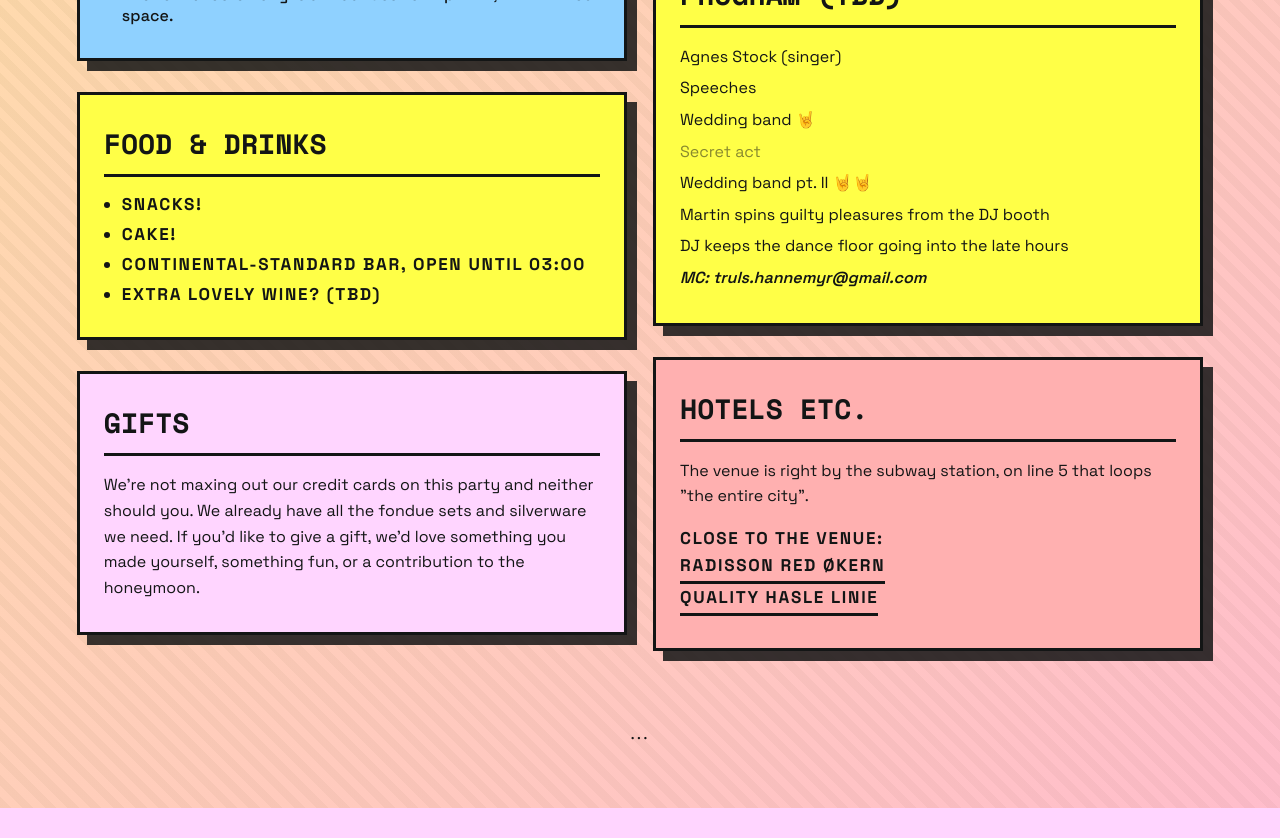
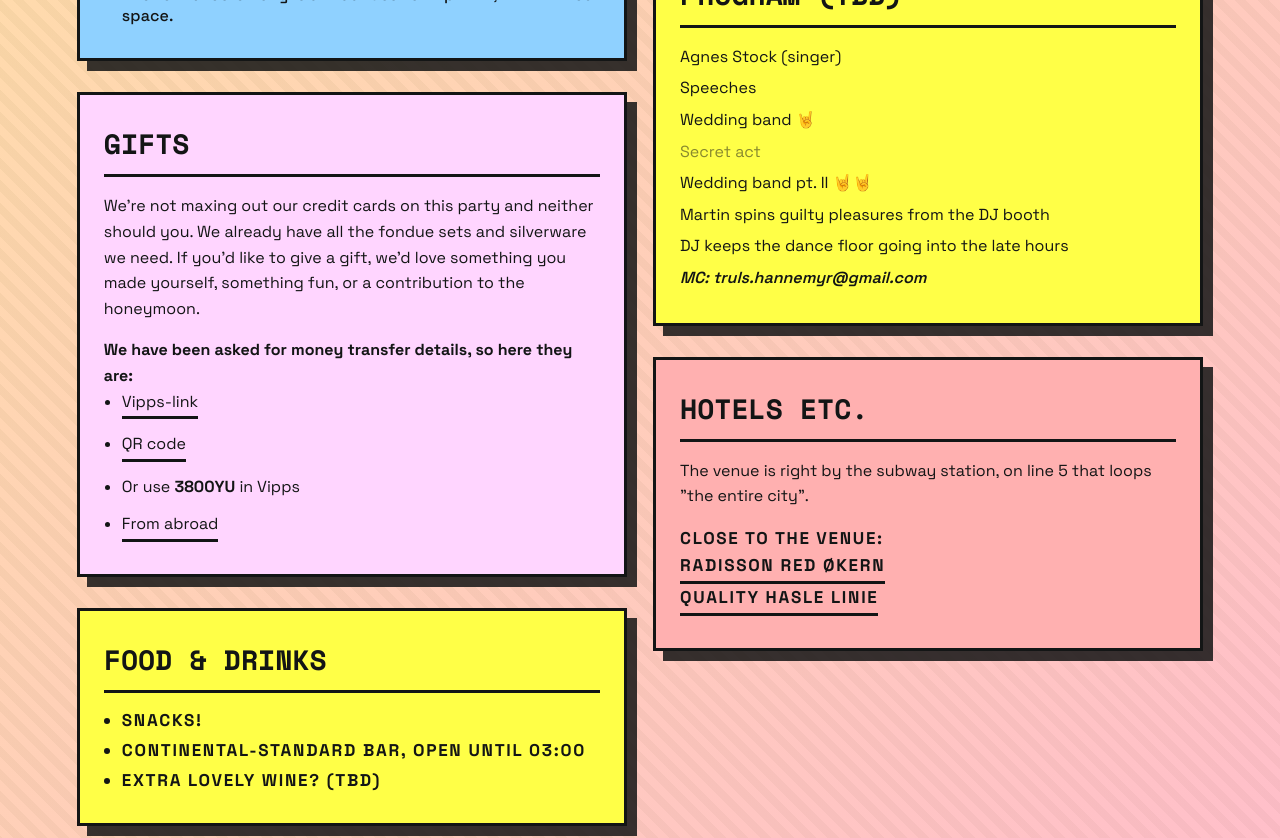
Before and after one commit to datagreier2/mariaogaron.no, a React (Vite) app: page / in a window 1280 px wide. Shown: the part 1340-2178 px from the top of the page. Before the commit the page ends 2148 px from the top, so only its background shows below. Built offline with nearby package versions, Linux system fonts and the light colour scheme.

Commit message:
Added payment details for gifts. Removed cake in case there will not be cake.

```diff
--- a/src/App.jsx
+++ b/src/App.jsx
@@ -1,5 +1,39 @@
+import { useEffect, useState } from "react";
 import { useI18n } from "./i18n";
 import "./styles.css";
+
+const Modal = ({ open, onClose, children }) => {
+  useEffect(() => {
+    if (!open) return;
+    const onKey = (e) => { if (e.key === "Escape") onClose(); };
+    window.addEventListener("keydown", onKey);
+    return () => window.removeEventListener("keydown", onKey);
+  }, [open, onClose]);
+
+  if (!open) return null;
+  return (
+    <div className="modal-overlay" onClick={onClose}>
+      <div className="modal" onClick={(e) => e.stopPropagation()}>
+        <button className="modal__close" onClick={onClose} aria-label="Close">×</button>
+        {children}
+      </div>
+    </div>
+  );
+};
+
+const CopyButton = ({ text, label }) => {
+  const [copied, setCopied] = useState(false);
+  const copy = () => {
+    navigator.clipboard.writeText(text);
+    setCopied(true);
+    setTimeout(() => setCopied(false), 1500);
+  };
+  return (
+    <button className={`modal__copy${copied ? " modal__copy--done" : ""}`} onClick={copy}>
+      {copied ? "✓" : label}
+    </button>
+  );
+};
 
 const languageLabel = (code) => {
   if (code === "no") return "Norsk";
@@ -11,6 +45,8 @@ const Section = ({
   title,
   body,
   note,
+  noteHeading,
+  noteChildren,
   id,
   className,
   noteClass,
@@ -128,13 +164,17 @@ const Section = ({
           <p>{renderInline(body)}</p>
         )
       ) : null}
-      {note ? (
+      {(note || noteHeading || noteChildren) ? (
         <div className={`panel__note${noteClass ? ` ${noteClass}` : ""}`}>
-          {noteAsList ? (
-            <ul className="panel__note-list">{renderNoteLines(note)}</ul>
-          ) : (
-            renderNoteLines(note)
-          )}
+          {noteHeading ? <p><strong>{noteHeading}</strong></p> : null}
+          {noteChildren ?? null}
+          {note ? (
+            noteAsList ? (
+              <ul className="panel__note-list">{renderNoteLines(note)}</ul>
+            ) : (
+              renderNoteLines(note)
+            )
+          ) : null}
         </div>
       ) : null}
     </section>
@@ -143,9 +183,22 @@ const Section = ({
 
 export default function App() {
   const { language, t, updateLanguage, supported } = useI18n();
+  const [qrOpen, setQrOpen] = useState(false);
+  const [ibanOpen, setIbanOpen] = useState(false);
 
   return (
     <div className="page">
+      <Modal open={qrOpen} onClose={() => setQrOpen(false)}>
+        <img className="modal__img" src="/qr-brll2.png" alt="Vipps QR code" />
+      </Modal>
+      <Modal open={ibanOpen} onClose={() => setIbanOpen(false)}>
+        <dl className="modal__iban">
+          <dt>IBAN</dt>
+          <dd>NO06 9230 3461 789 <CopyButton text="NO0692303461789" label="[copy]" /></dd>
+          <dt>BIC/SWIFT</dt>
+          <dd>KBNONO22XXX <CopyButton text="KBNONO22XXX" label="[copy]" /></dd>
+        </dl>
+      </Modal>
       <header className="hero">
         <img className="hero__image" src="/couple.png" alt="Maria and Aron" />
         <div className="hero__top">
@@ -213,17 +266,27 @@ export default function App() {
           className="panel--info"
         />
         <Section
+          id="gifts"
+          title={t.giftsTitle}
+          body={t.giftsBody}
+          noteHeading={t.giftsNoteHeading}
+          noteClass="panel__note--body"
+          noteChildren={
+            <ul className="panel__note-list">
+              <li><a href="https://qr.vipps.no/box/88203800-5e75-4ea6-b807-767ec09a6fcc/pay-in" target="_blank" rel="noreferrer">{t.giftsVippsLink}</a></li>
+              <li><button className="panel__note-btn" onClick={() => setQrOpen(true)}>{t.giftsQrLabel}</button></li>
+              <li>{t.giftsVippsNumberPrefix}<strong>{t.giftsVippsNumberId}</strong>{t.giftsVippsNumberSuffix}</li>
+              <li><button className="panel__note-btn" onClick={() => setIbanOpen(true)}>{t.giftsFromAbroad}</button></li>
+            </ul>
+          }
+          className="panel--gifts"
+        />
+        <Section
           id="serving"
           title={t.servingTitle}
           note={t.servingNote}
           noteAsList
           className="panel--serving"
-        />
-        <Section
-          id="gifts"
-          title={t.giftsTitle}
-          body={t.giftsBody}
-          className="panel--gifts"
         />
         <Section
           id="directions"
--- a/src/i18n.js
+++ b/src/i18n.js
@@ -103,9 +103,16 @@ const translations = {
     giftsTitle: "Gifts",
     giftsBody:
       "We're not maxing out our credit cards on this party and neither should you. We already have all the fondue sets and silverware we need. If you'd like to give a gift, we'd love something you made yourself, something fun, or a contribution to the honeymoon.",
+    giftsNoteHeading: "We have been asked for money transfer details, so here they are:",
+    giftsVippsLink: "Vipps-link",
+    giftsQrLabel: "QR code",
+    giftsVippsNumberPrefix: "Or use ",
+    giftsVippsNumberId: "3800YU",
+    giftsVippsNumberSuffix: " in Vipps",
+    giftsFromAbroad: "From abroad",
     servingTitle: "Food & Drinks",
     servingNote:
-      "Snacks!\nCake!\nContinental-standard bar, open until 03:00\nExtra lovely wine? (TBD)",
+      "Snacks!\nContinental-standard bar, open until 03:00\nExtra lovely wine? (TBD)",
     directionsTitle: "Directions",
     directionsBody: "",
     directionsNote:
@@ -143,9 +150,16 @@ const translations = {
     giftsTitle: "Gaver",
     giftsBody:
       "Vi blakker oss ikke på dette kalaset, og det skal ikke du heller. Vi har alt vi trenger av dessertvinsglass og suppeterriner. Hvis du vil gi en gave, ønsker vi oss noe du har laget selv, noe gøyalt, eller et bidrag til bryllupsreise.",
+    giftsNoteHeading: "Vi har blitt spurt om penge\u00ADoverførings\u00ADgreier, så her er det:",
+    giftsVippsLink: "Vipps-lenke",
+    giftsQrLabel: "QR-kode",
+    giftsVippsNumberPrefix: "Eller bruk ",
+    giftsVippsNumberId: "3800YU",
+    giftsVippsNumberSuffix: " i Vipps",
+    giftsFromAbroad: "Fra utlandet",
     servingTitle: "Servering",
     servingNote:
-      "Snacks!\nKake!\nBar av kontinental standard, åpen til 03:00\nEkstra herlig vin? (TBD)",
+      "Snacks!\nBar av kontinental standard, åpen til 03:00\nEkstra herlig vin? (TBD)",
     directionsTitle: "Veibeskrivelse",
     directionsBody:
       "Festen er på Dogyard.",
--- a/src/styles.css
+++ b/src/styles.css
@@ -404,6 +404,19 @@ body {
   word-break: break-word;
 }
 
+.panel__note--body {
+  font-size: inherit;
+  font-weight: 400;
+  text-transform: none;
+  letter-spacing: normal;
+  color: var(--muted);
+  line-height: 1.6;
+}
+
+.panel__note--body .panel__note-list {
+  gap: 12px;
+}
+
 .panel__note--fine {
   text-transform: none;
   letter-spacing: 0.01em;
@@ -447,6 +460,130 @@ body {
   line-height: 1.4;
   overflow-wrap: break-word;
   word-break: break-word;
+}
+
+.panel__note-btn {
+  background: none;
+  border: none;
+  border-bottom: 3px solid var(--ink);
+  padding: 0 0 2px;
+  font: inherit;
+  font-size: inherit;
+  font-weight: inherit;
+  letter-spacing: inherit;
+  text-transform: inherit;
+  color: var(--ink);
+  cursor: pointer;
+  display: inline-block;
+}
+
+.panel__note-btn:hover,
+.panel__note-btn:focus {
+  background: var(--salmon);
+  outline: none;
+}
+
+.modal-overlay {
+  position: fixed;
+  inset: 0;
+  background: rgba(19, 21, 21, 0.65);
+  z-index: 200;
+  display: flex;
+  align-items: center;
+  justify-content: center;
+}
+
+.modal {
+  background: var(--panel);
+  border: var(--stroke);
+  box-shadow: var(--shadow);
+  padding: 40px 32px 32px;
+  position: relative;
+  max-width: 90vw;
+  max-height: 90vh;
+}
+
+.modal__close {
+  position: absolute;
+  top: 8px;
+  right: 8px;
+  background: var(--ink);
+  color: #fff;
+  border: none;
+  width: 32px;
+  height: 32px;
+  font-size: 20px;
+  line-height: 1;
+  cursor: pointer;
+  font-family: "Space Mono", "Courier New", monospace;
+  display: flex;
+  align-items: center;
+  justify-content: center;
+}
+
+.modal__close:hover {
+  background: var(--salmon);
+  color: var(--ink);
+}
+
+.modal__iban {
+  display: flex;
+  flex-direction: column;
+  gap: 20px;
+  font-family: "Space Mono", "Courier New", monospace;
+}
+
+.modal__iban dt {
+  font-size: 12px;
+  font-weight: 700;
+  text-transform: uppercase;
+  letter-spacing: 0.1em;
+  color: var(--ink);
+  opacity: 0.6;
+  margin-bottom: 4px;
+}
+
+.modal__iban dd {
+  font-size: 18px;
+  font-weight: 700;
+  color: var(--ink);
+  letter-spacing: 0.05em;
+  user-select: all;
+  display: flex;
+  align-items: center;
+  gap: 10px;
+  flex-wrap: wrap;
+}
+
+.modal__copy {
+  background: var(--ink);
+  color: #fff;
+  border: none;
+  padding: 2px 8px;
+  font-family: "Space Mono", "Courier New", monospace;
+  font-size: 13px;
+  font-weight: 700;
+  cursor: pointer;
+  letter-spacing: 0.05em;
+  vertical-align: middle;
+  margin-left: 8px;
+}
+
+.modal__copy:hover {
+  background: var(--salmon);
+  color: var(--ink);
+}
+
+.modal__copy--done {
+  background: var(--panel);
+  color: var(--ink);
+}
+
+.modal__img {
+  display: block;
+  max-width: min(320px, 80vw);
+  max-height: 80vh;
+  border: var(--stroke);
 }
 
 .footer {
```
Also changed, not shown: public/qr-brll2.png (added).
